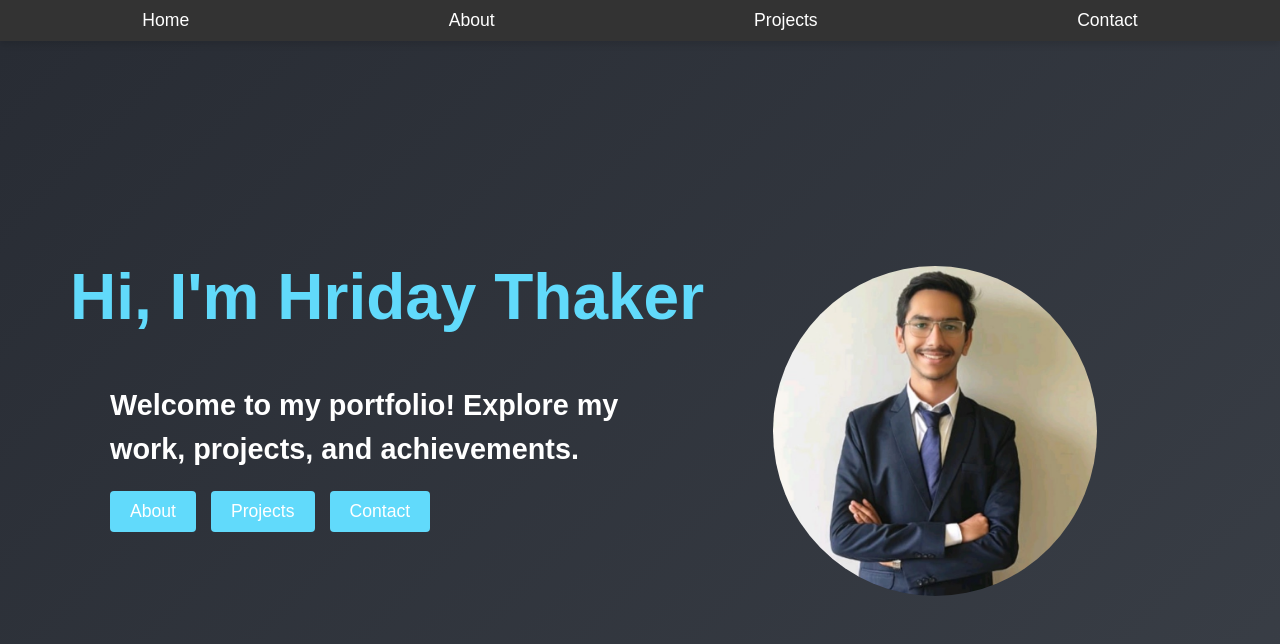
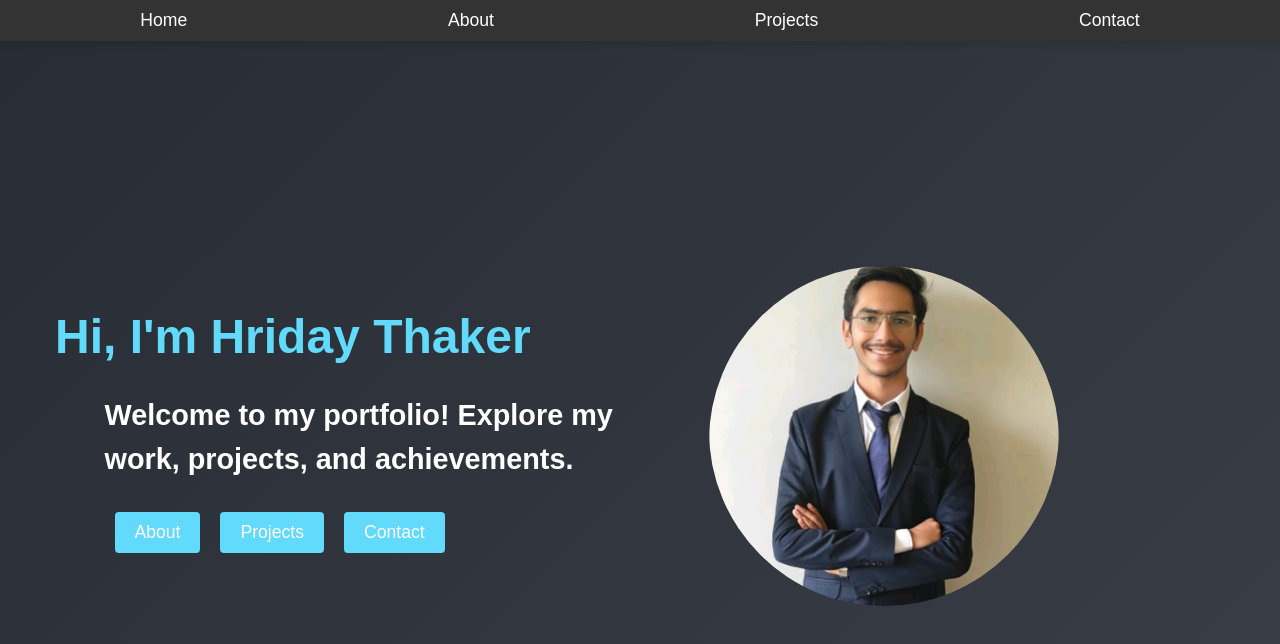
Before and after one commit to thakerhriday/Portfolio, a React (Create React App) app in the folder client/: page / in a window 1280 px wide. Shown: the top 644 px of the page. Built offline with nearby package versions, Linux system fonts and the light colour scheme.

Commit message:
home-page-final

```diff
--- a/client/src/styles/Home.css
+++ b/client/src/styles/Home.css
@@ -5,10 +5,11 @@
   align-items: center;
   justify-content: space-between;
   height: 100vh;
-  padding: 0 50px;
+  padding: 0 20px; /* Reduced padding for better responsiveness */
   background: linear-gradient(135deg, #282c34, #3a3f47); /* Subtle gradient */
   color: white;
   overflow: hidden;
+  flex-wrap: wrap; /* Allow items to wrap on smaller screens */
 }
 
 /* Left Section: Text and Links */
@@ -17,40 +18,46 @@
   display: flex;
   flex-direction: column;
   justify-content: center;
-  align-items: flex-start;
+  align-items: flex-start;  /* Align items to the left */
   max-width: 50%;
   animation: fadeInLeft 1s ease;
-  padding-left: 40px; /* Added padding to the left */
-  padding-top: 40px; /* Added padding from the top to move content down */
+  padding-left: 25px;
+  margin-bottom: 20px; /* Add some space at the bottom */
+  text-align: left; /* Ensure text is aligned left */
 }
 
+/* Animated Heading */
 .animated-hi {
-  font-size: 4rem;
+  font-size: 3rem; /* Adjust font size for better responsiveness */
   color: #61dafb;
-  margin-bottom: 20px;
-  white-space: nowrap;       /* Prevent text from wrapping onto a new line */
-  overflow: hidden;
-  margin-left: -20px;
-  margin-top: -130px;
+  margin-bottom: 10px;
+  padding-left: 10px; /* Move text a bit to the left */
 }
 
+/* Welcome Message */
 .welcome-message {
   font-size: 1.2rem;
-  margin-top: 30px;
-  margin-bottom: 10px;  /* Reduced margin to bring it closer to the links */
+  margin-bottom: 30px;
   line-height: 1.5;
-  padding-left: 20px; /* Added padding to align with text */
+  margin-left: 10%;   /* Center the image */
+  margin-right: auto;  /* Center the image */
+  margin-top: 20px;
 }
 
+/* Navigation Links (Buttons) */
 .nav-links {
   display: flex;
-  gap: 15px;
-  padding-left: 20px;
-  margin-top: 10px;  /* Reduced the margin between the welcome text and the links */
+  flex-direction: row; /* Align links in a row */
+  gap: 20px;
   justify-content: center;
   align-items: center;
+  flex-wrap: wrap; /* Allow buttons to wrap on smaller screens */
+  margin-top: 1px;
+  margin-left: 10%;
+  padding-left: 10px; /* Space to align with the left padding of the text */
 }
 
+/* Nav Link Style */
 .nav-link {
   padding: 10px 20px;
   color: white;
@@ -59,35 +66,46 @@
   border-radius: 4px;
   font-size: 1.1rem;
   transition: all 0.3s ease;
-  justify-content: center;
-  align-items: center;
 }
 
 .nav-link:hover {
   background-color: #21a1f1;
 }
 
-/* Right Section: Profile Picture */
-/* Home Image Section */
+/* Profile Picture Container */
 .home-image {
   flex: 1;
   display: flex;
   justify-content: center;
   align-items: center;
-  width: 400px; /* Set width explicitly */
-  height: 600px; /* Set height explicitly */
-  border-radius: 50%;
-  overflow: hidden; /* Hide overflowed image parts */
-  object-fit: cover; /* Ensure image scales correctly within the given size */
-  animation: fadeInRight 1.5s ease;
+  border-radius: 50%;  /* Circular shape */
+  overflow: hidden;    /* Crop overflow */
+  aspect-ratio: 1 / 1; /* Maintain a square shape */
+  width: 20vw;         /* Responsive size: 20% of viewport width */
+  max-width: 350px;    /* Max size for larger screens */
+  min-width: 150px;    /* Min size for small screens */
+
+  margin-left: 69px;   /* Center the image */
+  margin-right: auto;  /* Center the image */
 }
 
-/* Optional: Target the image directly */
+/* Profile Picture */
 .home-image img {
-  width: 55%; /* Ensure image takes up full width of its container */
-  height: 55%; /* Ensure image takes up full height of its container */
-  object-fit: cover; /* Keeps the image cover-style fitting inside the circle */
+  width: 100%;
+  height: 100%;
+  object-fit: cover;       /* Fill the container without distortion */
+  object-position: bottom; /* Crop from the bottom */
 }
+
+/* Adjust image positioning on smaller screens */
+@media (max-width: 600px) {
+  .home-image {
+    width: 40vw; /* Increase the width on smaller screens */
+  }
+}
+
+
+
 
 /* Animations */
 @keyframes fadeInLeft {
```
